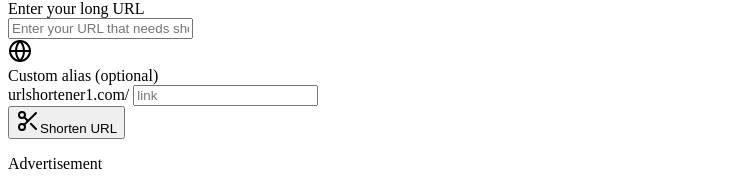
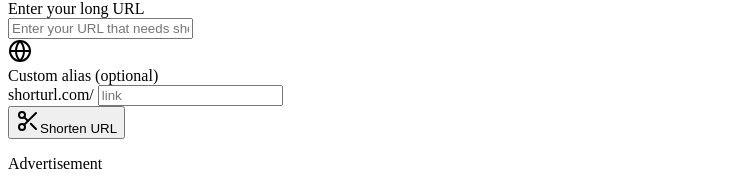
Before and after one commit to oladimejiala/urlshortener, a React (Vite) app in the folder client/: page / in a window 1280 px wide. Shown: the part 278-454 px from the top of the page, without its empty margins (0-739 px from the left). Built offline with nearby package versions, Linux system fonts and the light colour scheme; a web font is replaced by a local one.

Commit message:
optional

```diff
--- a/client/src/components/url-shortener-form.tsx
+++ b/client/src/components/url-shortener-form.tsx
@@ -107,7 +107,7 @@ export function UrlShortenerForm({ onUrlShortened }: UrlShortenerFormProps) {
                   <FormLabel className="text-sm font-semibold text-gray-700">Custom alias (optional)</FormLabel>
                   <FormControl>
                     <div className="relative">
-                      <span className="absolute left-3 top-3 text-gray-500 text-sm">urlshortener1.com/  </span>
+                      <span className="absolute left-3 top-3 text-gray-500 text-sm">shorturl.com/  </span>
                       <Input
                         {...field}
                         placeholder="link"
```
